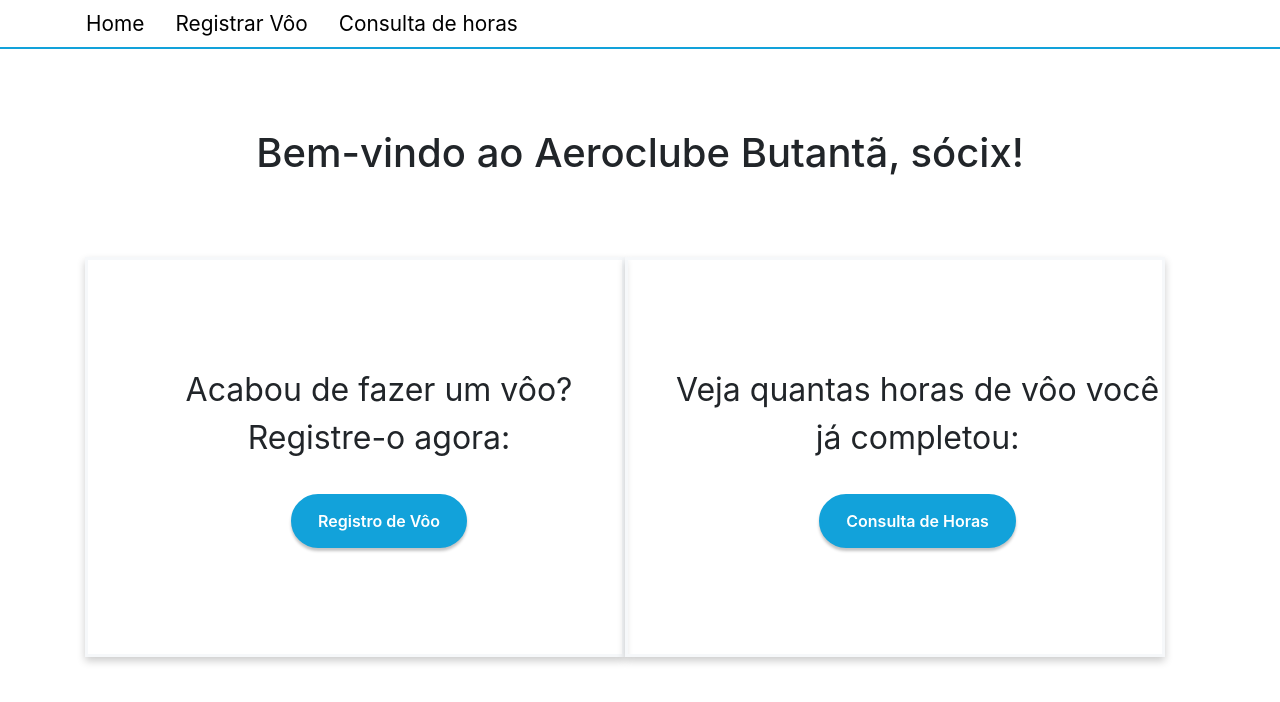
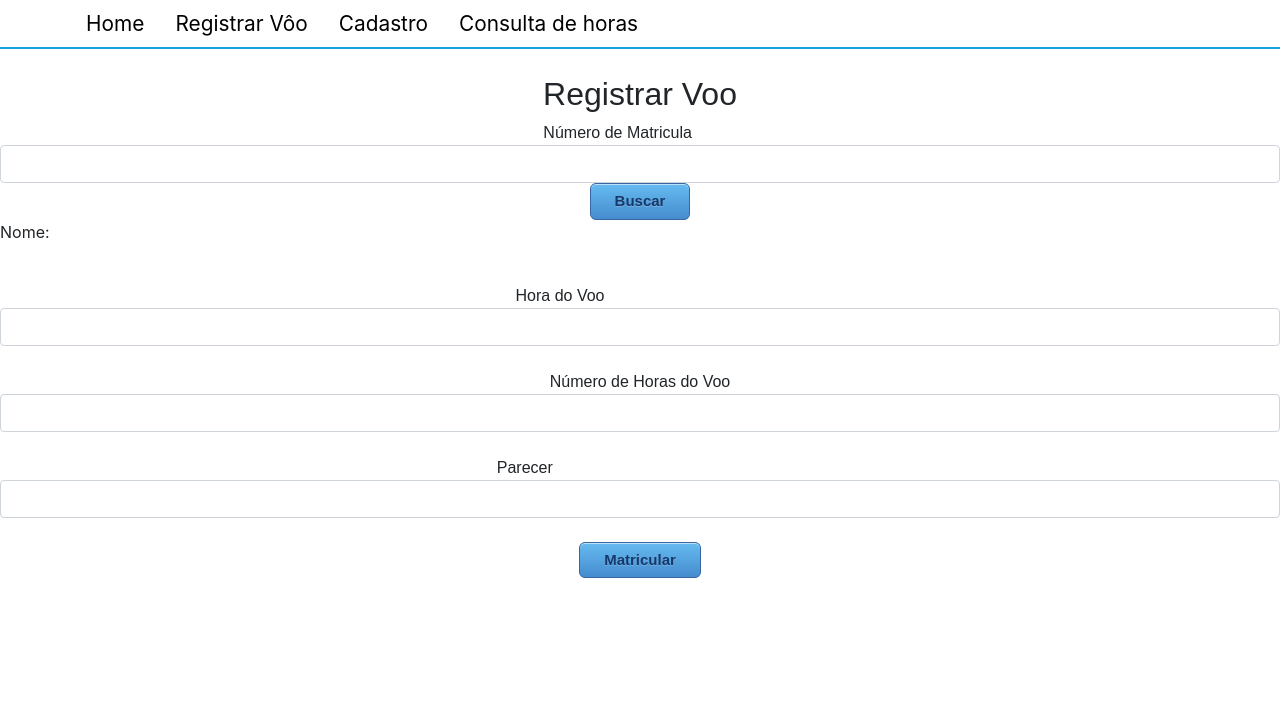
Before and after one commit to rodipm/engsoft, a React (Create React App) app in the folder engsoft-app/: page /registroVoo in a window 1280 px wide. Shown: the top 702 px of the page. Built offline with nearby package versions, Linux system fonts and the light colour scheme.

Commit message:
nav
navegacao

```diff
--- a/engsoft-app/package.json
+++ b/engsoft-app/package.json
@@ -6,6 +6,7 @@
     "bootstrap": "^4.3.1",
     "react": "^16.8.6",
     "react-dom": "^16.8.6",
+    "react-router-dom": "^5.0.0",
     "react-scripts": "3.0.0"
   },
   "scripts": {
--- a/engsoft-app/src/components/navbar.jsx
+++ b/engsoft-app/src/components/navbar.jsx
@@ -6,9 +6,10 @@ export class Navbar extends React.Component {
         return (
             <div className="container-fluid" id="navbar">
                 <div className="navbar container">
-                        <a className= "item-nav" href="#">Home</a>
-                        <a className= "item-nav" href="#">Registrar Vôo</a>
-                        <a className= "item-nav" href="#">Consulta de horas</a>
+                        <a className= "item-nav" href="/">Home</a>
+                        <a className= "item-nav" href="/registroVoo">Registrar Vôo</a>
+                        <a className= "item-nav" href="/cadastro">Cadastro</a>
+                        <a className= "item-nav" href="/">Consulta de horas</a>
                 </div>
             </div>
         );
--- a/engsoft-app/src/index.js
+++ b/engsoft-app/src/index.js
@@ -1,11 +1,26 @@
 import React from 'react';
 import ReactDOM from 'react-dom';
+import { Route, Link, BrowserRouter as Router } from 'react-router-dom'
 import 'bootstrap/dist/css/bootstrap.css';
 import './index.css';
 import App from './App';
+import {RegistroVoo} from './pages/registroVoo';
+import {Cadastro} from './pages/cadastro';
+import {Homepage} from './pages/homepage';
 import * as serviceWorker from './serviceWorker';
 
-ReactDOM.render(<App />, document.getElementById('root'));
+const routing = (
+  <Router>
+    <div>
+      <Route exact path="/" component={Homepage} />
+      <Route path="/cadastro" component={Cadastro} />
+      <Route path="/registroVoo" component={RegistroVoo} />
+    </div>
+  </Router>
+
+)
+
+ReactDOM.render(routing, document.getElementById('root'));
 
 // If you want your app to work offline and load faster, you can change
 // unregister() to register() below. Note this comes with some pitfalls.
--- a/engsoft-app/src/pages/cadastro.jsx
+++ b/engsoft-app/src/pages/cadastro.jsx
@@ -1,9 +1,12 @@
 import React, { Component } from "react";
+import { Navbar } from "../components/navbar";
 import "./cadastro.css"
 
 export class Cadastro extends React.Component {
     render(){
         return (
+            <div>
+                <Navbar />
                 <form className="fundo">
                     <h2 className="titulo">Matricular Aluno</h2>
                     <div id="formulario">
@@ -49,6 +52,7 @@ export class Cadastro extends React.Component {
                         </div>
                     </div>
                 </form>
+            </div>
         );
     };
 };
--- a/engsoft-app/src/pages/registroVoo.jsx
+++ b/engsoft-app/src/pages/registroVoo.jsx
@@ -6,10 +6,9 @@ export class RegistroVoo extends React.Component{
     render (){
         return (
             <div>
+                <Navbar />
                 <form className="fundo">
-
                     <h2 className="titulo">Registrar Voo</h2>
-
                     <div htmlFor="nMatricula" className="grey-text">
                         <div className="texto-nMatricula">
                             Número de Matricula
--- a/package.json
+++ b/package.json
@@ -15,5 +15,8 @@
   "bugs": {
     "url": "https://github.com/rodipm/engsoft/issues"
   },
-  "homepage": "https://github.com/rodipm/engsoft#readme"
+  "homepage": "https://github.com/rodipm/engsoft#readme",
+  "dependencies": {
+    "bootstrap": "^4.3.1"
+  }
 }
```
Also changed, not shown: 2 other files (tests, documents, lock files or other folders). Lines whose indentation alone changed are shown as unchanged.
